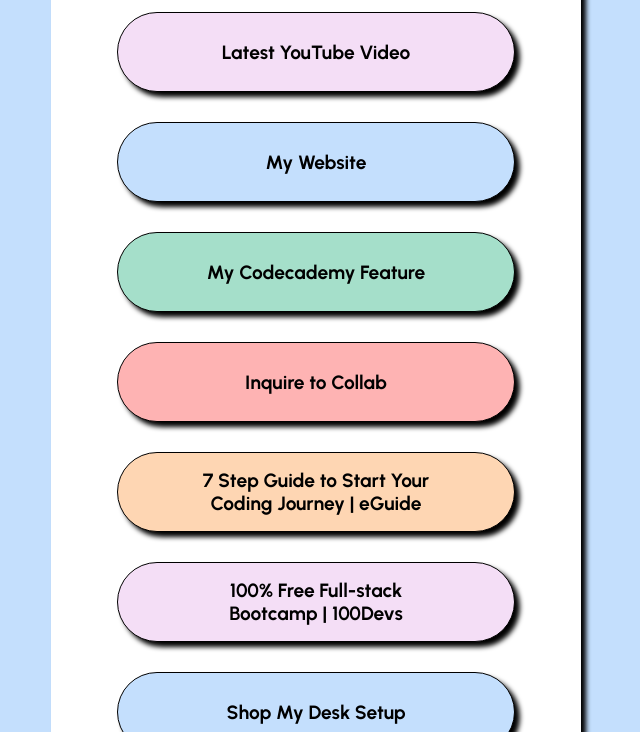
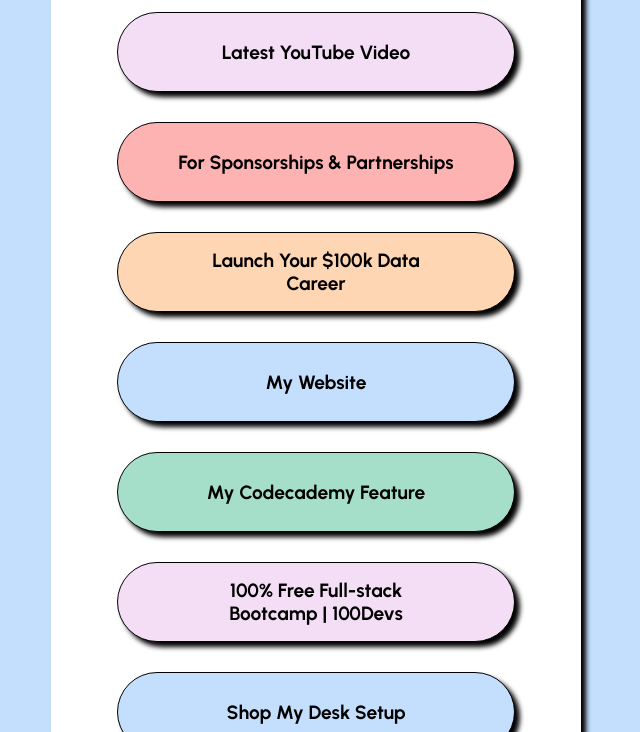
Before and after one commit to JessicaUnderwood/linkinBioTMJ, a plain HTML site: page link-in-bio-official/index.html in a window 1280 px wide. Shown: the part 497-1229 px from the top of the page, without its empty margins (324-964 px from the left). Drawn offline with Linux system fonts and the light colour scheme.

Commit message:
Update index.html
Updating the links

```diff
--- a/link-in-bio-official/index.html
+++ b/link-in-bio-official/index.html
@@ -32,10 +32,10 @@
 
   <!-- <section class="link-cards"> -->
     <a href="https://www.youtube.com/@theminimaljess/videos" class="links link1" target="_blank">Latest YouTube Video</a>
+    <a href="mailto:theminimaljess@gmail.com" class="links link4" target="_blank">For Sponsorships & Partnerships</a>
+    <a href="https://datainmotion.co/become-a-data-analyst" class="links link5" target="_blank"><p>Launch Your $100k Data Career</p></a>
     <a href="https://theminimaljess.com/" target="_blank" class="links link2">My Website</a>
     <a href="https://www.codecademy.com/resources/blog/will-ai-replace-developers/" class="links link3" target="_blank">My Codecademy Feature</a>
-    <a href="mailto:theminimaljess@gmail.com" class="links link4" target="_blank">Inquire to Collab</a>
-    <a href="https://theminimaljess.gumroad.com/l/codingjourneyguide" class="links link5" target="_blank"><p>7 Step Guide to Start Your Coding Journey | eGuide</p></a>
     <a href="https://www.youtube.com/watch?v=39y6MOrWXRA" class="links link6" target="_blank"><p>100% Free Full-stack Bootcamp | 100Devs</p></a>
     <a href="https://kit.co/TheMinimalJess/desk-setup" class="links link7" target="_blank"><p>Shop My Desk Setup</p></a>
   <!-- </section> -->
```
